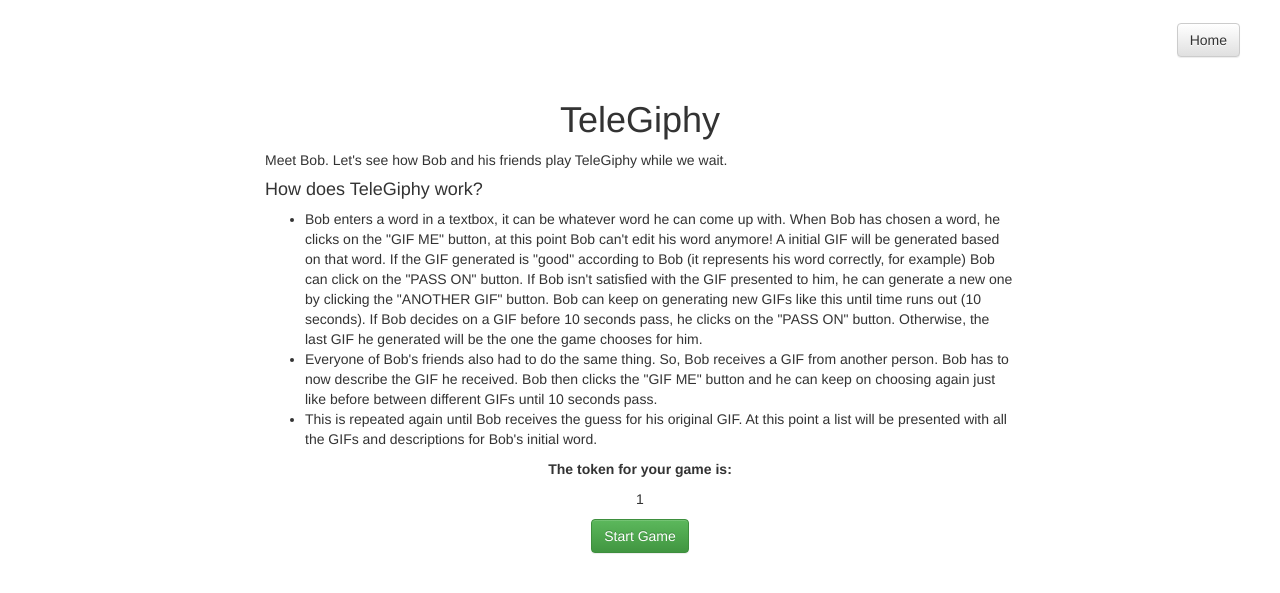
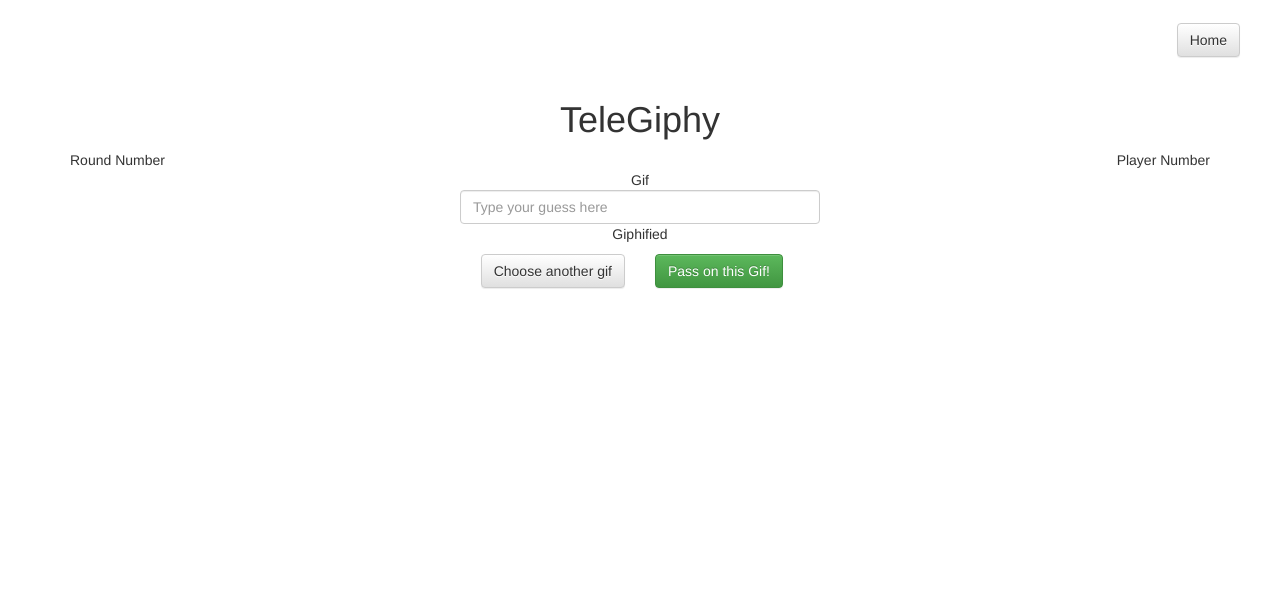
Before and after one commit to JessicaNgo/TeleGiphy, a Django app: page /game_lobby/1/ in a window 1280 px wide. Shown: the top 593 px of the page. Run offline with Django 3.2, Linux system fonts and the light colour scheme; some libraries are stand-ins or nearby versions.

Commit message:
created rough overview of game in progress lobby

```diff
--- /dev/null
+++ b/tele_giphy/game/templates/game/hotseat_gameplay.html
@@ -0,0 +1,37 @@
+{% extends 'base.html' %}
+
+{% block main_content %}
+
+<div class = "row">
+  <div class = "col-md-4">
+      Round Number
+  </div>
+  <div class = "col-md-4 col-md-offset-4 text-right">
+      Player Number
+  </div>
+</div>
+
+<div class = "row">
+  <div class = "col-md-4 col-md-offset-4 text-center">
+      Gif
+  </div>
+</div>
+
+<div class = "row">
+  <div class = "col-md-4 col-md-offset-4 text-center">
+      <input type="text" class="form-control" placeholder="Type your guess here">
+  </div>
+</div>
+
+<div class = "row">
+  <div class = "col-md-4 col-md-offset-4 text-center">
+    <p class = "text-center" > Giphified </p>
+  </div>
+</div>
+
+<div class = "row">
+  <div class = "col-md-6 text-right"><button type="button" class="btn btn-default">Choose another gif</button></div>
+  <div class = "col-md-6 text-left"><button type="button" class="btn btn-success">Pass on this Gif!</button></div>
+</div>
+
+{% endblock %}
--- a/tele_giphy/game/templates/game/index.html
+++ b/tele_giphy/game/templates/game/index.html
@@ -24,7 +24,7 @@
 
 	  <input type="text" class="form-control" placeholder="e.g. 9000"></p>
 	  <p>
-	  <a href="{% url 'game:index'  %}"><button type="button" class="btn btn-info">Enter game</button></a>
+	  <a href="{% url 'game:index' %}"><button type="button" class="btn btn-info">Enter game</button></a>
 	  </p>
   </div>
   <div class="col-md-2"></div>
--- a/tele_giphy/game/templates/game/wait.html
+++ b/tele_giphy/game/templates/game/wait.html
@@ -18,7 +18,7 @@
 		<p><strong>The token for your game is:</strong></p>
 		<p>{{ token }}</p>
 		<!-- if it is the creator this button should appear, but for now it'll appear for everyone -->
-		<p><a href="start/"><button type="button" class="btn btn-success">Start Game</button></a></p>
+		<p><a href="{%url 'game:game_lobby' token %}"><button type="button" class="btn btn-success">Start Game</button></a></p>
 		</center>
 	</div>
 	<div class="col-md-2"></div>
--- a/tele_giphy/game/urls.py
+++ b/tele_giphy/game/urls.py
@@ -8,6 +8,6 @@
     url(r'^$', views.index, name='index'),
     url(r'^new_game$', views.new_game, name = 'new_game'),
     url(r'^waiting_lobby/(?P<token>[0-9]+)/$', views.wait, name='waiting_lobby'),
-    url(r'^game_lobby/(?P<token>[0-9]+)/$', views.wait, name = 'game_lobby')
+    url(r'^game_lobby/(?P<token>[0-9]+)/$', views.hotseat_gameplay, name = 'game_lobby')
     #need to add view for game lobby then update line 10 with new view
 ]
--- a/tele_giphy/game/views.py
+++ b/tele_giphy/game/views.py
@@ -16,6 +16,8 @@
 def wait(request, token):
 	return render(request, 'game/wait.html', {"token": token})
 
+def hotseat_gameplay(request, token):
+	return render(request, 'game/hotseat_gameplay.html')
 # / index
 # new game => /new_game => generate token and redirect to waiting lobby
 # /waiting_lobby/<token>
```
